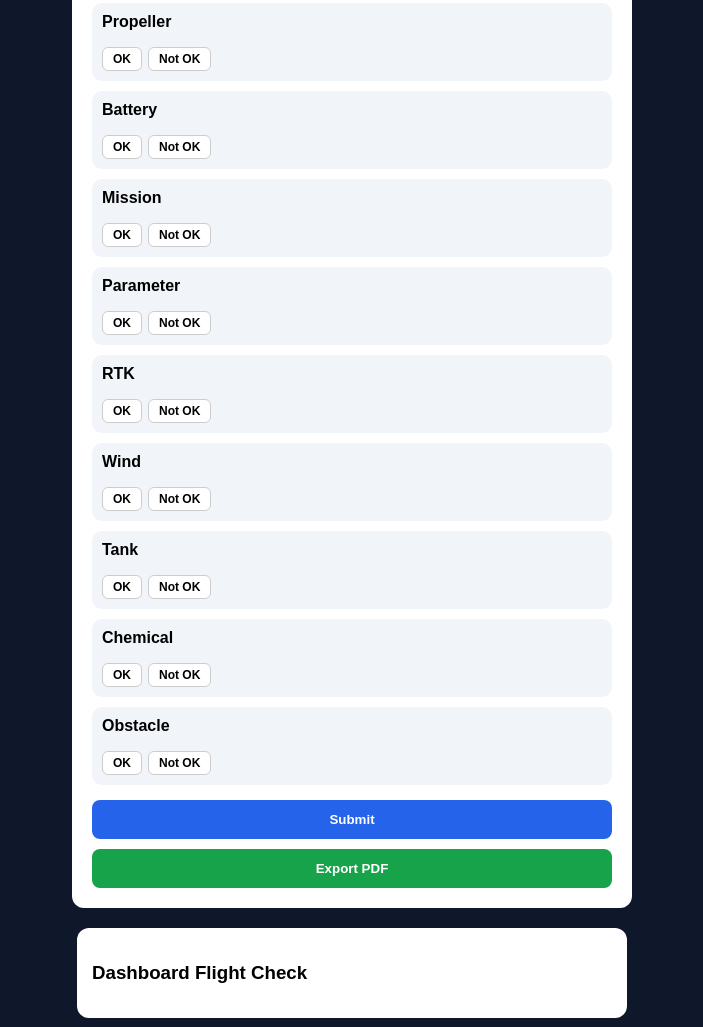
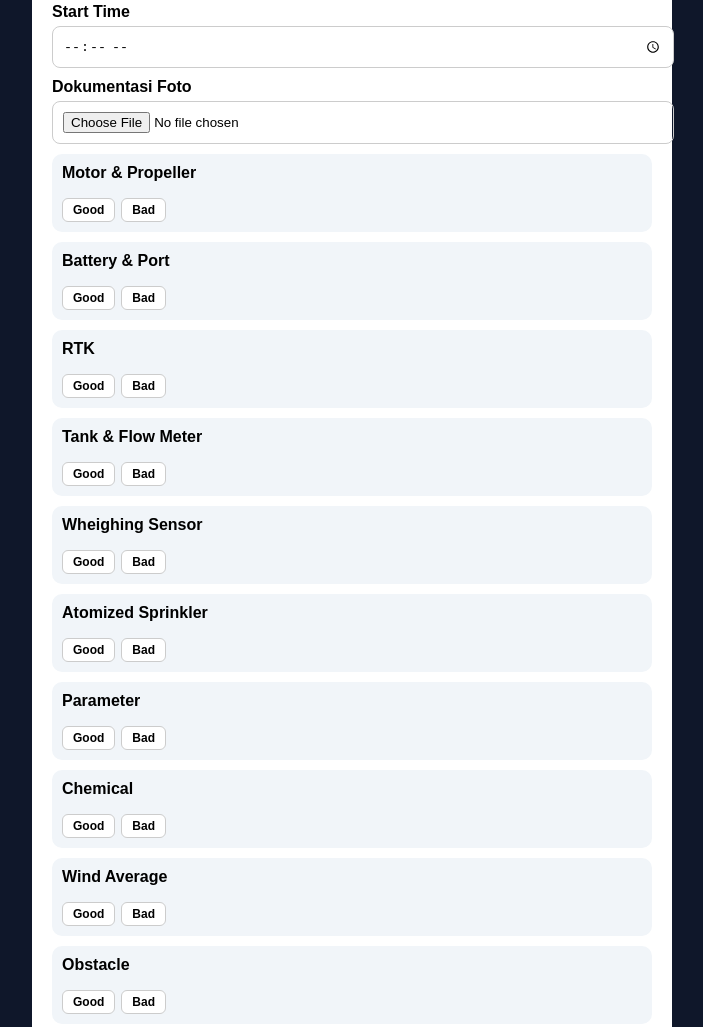
Before and after one commit to hepson8481/preflightchecklist, a plain HTML site: page index.html in a window 1280 px wide. Shown: the part 481-1508 px from the top of the page, without its empty margins (288-991 px from the left). Drawn offline with nearby package versions, Linux system fonts and the light colour scheme.

Commit message:
Update index.html

```diff
--- a/index.html
+++ b/index.html
@@ -13,7 +13,7 @@ body{
 }
 
 .container{
-  max-width:520px;
+  max-width:600px;
   margin:20px auto;
   background:#fff;
   padding:20px;
@@ -25,8 +25,8 @@ h2{
   color:#1e3a8a;
 }
 
+/* INPUT */
 label{font-weight:bold;display:block;margin-top:10px;}
-
 input,select{
   width:100%;
   padding:10px;
@@ -35,7 +35,7 @@ input,select{
   border:1px solid #ccc;
 }
 
-/* CHECK */
+/* CHECKBOX */
 .check-group{
   background:#f1f5f9;
   padding:10px;
@@ -52,6 +52,7 @@ input,select{
 .check-options{
   display:flex;
   gap:6px;
+  flex-wrap:wrap;
 }
 
 .check-options input{display:none;}
@@ -65,15 +66,15 @@ input,select{
   background:#fff;
 }
 
-/* OK */
-.check-options input.ok:checked + label.ok{
+/* GOOD */
+.check-options input.good:checked + label.good{
   background:#22c55e;
   color:#fff;
   border-color:#22c55e;
 }
 
-/* NOT OK */
-.check-options input.notok:checked + label.notok{
+/* BAD */
+.check-options input.bad:checked + label.bad{
   background:#ef4444;
   color:#fff;
   border-color:#ef4444;
@@ -91,11 +92,17 @@ button{
   font-weight:bold;
   cursor:pointer;
 }
+
 button:hover{background:#1d4ed8;}
+
+.pdf-btn{
+  background:#16a34a;
+  margin-top:10px;
+}
 
 /* DASHBOARD */
 .dashboard{
-  max-width:520px;
+  max-width:600px;
   margin:20px auto;
   background:#fff;
   padding:15px;
@@ -110,9 +117,10 @@ button:hover{background:#1d4ed8;}
   font-size:12px;
 }
 
-.pdf-btn{
-  background:#16a34a;
-  margin-top:10px;
+.card img{
+  width:100%;
+  margin-top:8px;
+  border-radius:8px;
 }
 </style>
 </head>
@@ -156,79 +164,91 @@ button:hover{background:#1d4ed8;}
 <label>Application</label>
 <input id="application" required>
 
+<label>Start Time</label>
+<input type="time" id="starttime">
+
+<label>Dokumentasi Foto</label>
+<input type="file" id="foto" accept="image/*">
+
 <!-- ================= CHECKLIST ================= -->
 
 <div class="check-group">
-<span>Propeller</span>
+<span>Motor & Propeller</span>
 <div class="check-options">
-<input type="radio" name="prop" id="p1" class="ok"><label for="p1" class="ok">OK</label>
-<input type="radio" name="prop" id="p2" class="notok"><label for="p2" class="notok">Not OK</label>
+<input type="radio" name="motor" id="m1" class="good"><label for="m1" class="good">Good</label>
+<input type="radio" name="motor" id="m2" class="bad"><label for="m2" class="bad">Bad</label>
 </div>
 </div>
 
 <div class="check-group">
-<span>Battery</span>
+<span>Battery & Port</span>
 <div class="check-options">
-<input type="radio" name="bat" id="b1" class="ok"><label for="b1" class="ok">OK</label>
-<input type="radio" name="bat" id="b2" class="notok"><label for="b2" class="notok">Not OK</label>
+<input type="radio" name="battery" id="b1" class="good"><label for="b1" class="good">Good</label>
+<input type="radio" name="battery" id="b2" class="bad"><label for="b2" class="bad">Bad</label>
 </div>
 </div>
 
-<!-- 🔥 TAMBAHAN DI BAWAH BATTERY -->
+<div class="check-group">
+<span>RTK</span>
+<div class="check-options">
+<input type="radio" name="rtk" id="r1" class="good"><label for="r1" class="good">Good</label>
+<input type="radio" name="rtk" id="r2" class="bad"><label for="r2" class="bad">Bad</label>
+</div>
+</div>
 
 <div class="check-group">
-<span>Mission</span>
+<span>Tank & Flow Meter</span>
 <div class="check-options">
-<input type="radio" name="mission" id="m1" class="ok"><label for="m1" class="ok">OK</label>
-<input type="radio" name="mission" id="m2" class="notok"><label for="m2" class="notok">Not OK</label>
+<input type="radio" name="tank" id="t1" class="good"><label for="t1" class="good">Good</label>
+<input type="radio" name="tank" id="t2" class="bad"><label for="t2" class="bad">Bad</label>
+</div>
+</div>
+
+<div class="check-group">
+<span>Wheighing Sensor</span>
+<div class="check-options">
+<input type="radio" name="weigh" id="w1" class="good"><label for="w1" class="good">Good</label>
+<input type="radio" name="weigh" id="w2" class="bad"><label for="w2" class="bad">Bad</label>
+</div>
+</div>
+
+<div class="check-group">
+<span>Atomized Sprinkler</span>
+<div class="check-options">
+<input type="radio" name="sprinkler" id="s1" class="good"><label for="s1" class="good">Good</label>
+<input type="radio" name="sprinkler" id="s2" class="bad"><label for="s2" class="bad">Bad</label>
 </div>
 </div>
 
 <div class="check-group">
 <span>Parameter</span>
 <div class="check-options">
-<input type="radio" name="parameter" id="pa1" class="ok"><label for="pa1" class="ok">OK</label>
-<input type="radio" name="parameter" id="pa2" class="notok"><label for="pa2" class="notok">Not OK</label>
-</div>
-</div>
-
-<div class="check-group">
-<span>RTK</span>
-<div class="check-options">
-<input type="radio" name="rtk" id="r1" class="ok"><label for="r1" class="ok">OK</label>
-<input type="radio" name="rtk" id="r2" class="notok"><label for="r2" class="notok">Not OK</label>
-</div>
-</div>
-
-<div class="check-group">
-<span>Wind</span>
-<div class="check-options">
-<input type="radio" name="wind" id="w1" class="ok"><label for="w1" class="ok">OK</label>
-<input type="radio" name="wind" id="w2" class="notok"><label for="w2" class="notok">Not OK</label>
-</div>
-</div>
-
-<div class="check-group">
-<span>Tank</span>
-<div class="check-options">
-<input type="radio" name="tank" id="t1" class="ok"><label for="t1" class="ok">OK</label>
-<input type="radio" name="tank" id="t2" class="notok"><label for="t2" class="notok">Not OK</label>
+<input type="radio" name="parameter" id="p1" class="good"><label for="p1" class="good">Good</label>
+<input type="radio" name="parameter" id="p2" class="bad"><label for="p2" class="bad">Bad</label>
 </div>
 </div>
 
 <div class="check-group">
 <span>Chemical</span>
 <div class="check-options">
-<input type="radio" name="chemical" id="c1" class="ok"><label for="c1" class="ok">OK</label>
-<input type="radio" name="chemical" id="c2" class="notok"><label for="c2" class="notok">Not OK</label>
+<input type="radio" name="chemical" id="c1" class="good"><label for="c1" class="good">Good</label>
+<input type="radio" name="chemical" id="c2" class="bad"><label for="c2" class="bad">Bad</label>
+</div>
+</div>
+
+<div class="check-group">
+<span>Wind Average</span>
+<div class="check-options">
+<input type="radio" name="wind" id="wi1" class="good"><label for="wi1" class="good">Good</label>
+<input type="radio" name="wind" id="wi2" class="bad"><label for="wi2" class="bad">Bad</label>
 </div>
 </div>
 
 <div class="check-group">
 <span>Obstacle</span>
 <div class="check-options">
-<input type="radio" name="obstacle" id="o1" class="ok"><label for="o1" class="ok">OK</label>
-<input type="radio" name="obstacle" id="o2" class="notok"><label for="o2" class="notok">Not OK</label>
+<input type="radio" name="obstacle" id="o1" class="good"><label for="o1" class="good">Good</label>
+<input type="radio" name="obstacle" id="o2" class="bad"><label for="o2" class="bad">Bad</label>
 </div>
 </div>
 
@@ -249,6 +269,14 @@ button:hover{background:#1d4ed8;}
 
 <script>
 let dataList = JSON.parse(localStorage.getItem("flightData")) || [];
+let imageBase64 = "";
+
+document.getElementById("foto").addEventListener("change", function(e){
+let file = e.target.files[0];
+let reader = new FileReader();
+reader.onload = () => imageBase64 = reader.result;
+if(file) reader.readAsDataURL(file);
+});
 
 document.getElementById("form").addEventListener("submit", function(e){
 e.preventDefault();
@@ -258,7 +286,9 @@ tanggal: tanggal.value,
 operator: operator.value,
 unit: unit.value,
 paddock: paddock.value,
-application: application.value
+application: application.value,
+starttime: starttime.value,
+foto: imageBase64
 };
 
 dataList.push(data);
@@ -267,43 +297,48 @@ localStorage.setItem("flightData", JSON.stringify(dataList));
 render();
 alert("Data tersimpan!");
 this.reset();
+imageBase64="";
 });
 
 function render(){
-let html = "";
+let html="";
 dataList.forEach((d,i)=>{
-html += `
+html+=`
 <div class="card">
 <b>${i+1}. ${d.tanggal}</b><br>
 Operator: ${d.operator}<br>
 Unit: ${d.unit}<br>
 Paddock: ${d.paddock}<br>
-Application: ${d.application}
+Application: ${d.application}<br>
+Start: ${d.starttime || "-"}
+${d.foto?`<img src="${d.foto}">`:""}
 </div>`;
 });
-document.getElementById("list").innerHTML = html;
+document.getElementById("list").innerHTML=html;
 }
 render();
 
-/* PDF EXPORT */
+/* PDF WITH IMAGE */
 function exportPDF(){
 const { jsPDF } = window.jspdf;
 let doc = new jsPDF();
+let y=10;
 
-let y = 10;
-doc.text("Laporan Pre Flight DJI T50/T100",10,y);
-y += 10;
+doc.text("Pre Flight Report DJI T50/T100",10,y);
+y+=10;
 
 dataList.forEach((d,i)=>{
 doc.text(`${i+1}. ${d.tanggal} | ${d.operator} | ${d.unit}`,10,y);
-y += 8;
+y+=8;
 doc.text(`Paddock: ${d.paddock}`,10,y);
-y += 8;
+y+=8;
 doc.text(`Application: ${d.application}`,10,y);
-y += 10;
+y+=8;
+doc.text(`Start: ${d.starttime}`,10,y);
+y+=10;
 });
 
-doc.save("laporan-flight-check.pdf");
+doc.save("preflight-report.pdf");
 }
 </script>
 
```
